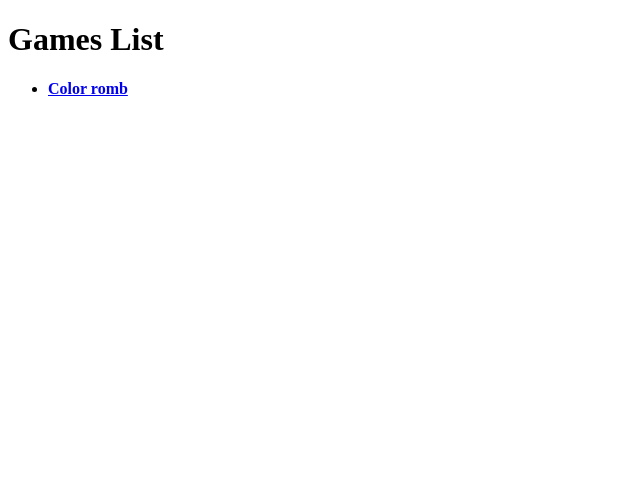
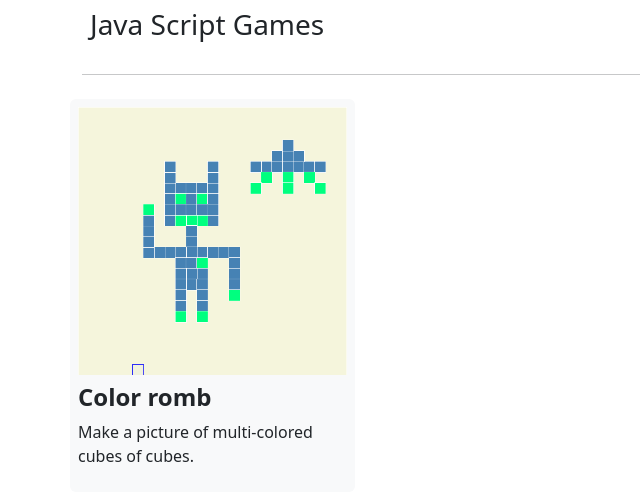
Before and after one commit to terechny/games.js, a plain HTML site: page index.html in a window 1280 px wide. Shown: the whole page, without its empty margins (0-640 px from the left). Drawn offline with nearby package versions, Linux system fonts and the light colour scheme.

Commit message:
some styles

```diff
--- a/index.html
+++ b/index.html
@@ -4,12 +4,31 @@
     <meta charset="UTF-8">
     <meta http-equiv="X-UA-Compatible" content="IE=edge">
     <meta name="viewport" content="width=device-width, initial-scale=1.0">
-    <title>Document</title>
+    <link href="https://cdn.jsdelivr.net/npm/bootstrap@5.2.3/dist/css/bootstrap.min.css" rel="stylesheet" integrity="sha384-rbsA2VBKQhggwzxH7pPCaAqO46MgnOM80zW1RWuH61DGLwZJEdK2Kadq2F9CUG65" crossorigin="anonymous">
+    <script src="https://cdn.jsdelivr.net/npm/bootstrap@5.2.3/dist/js/bootstrap.bundle.min.js" integrity="sha384-kenU1KFdBIe4zVF0s0G1M5b4hcpxyD9F7jL+jjXkk+Q2h455rYXK/7HAuoJl+0I4" crossorigin="anonymous"></script>
+    <title>Java Script Games</title>
 </head>
 <body>
-    <h1>Games List</h1>
-    <ul>
-        <li> <a href="./color_romb"> <b> Color romb </b>  </a> </li>
-    </ul>
+
+    <div class="container">
+        <div class="p-2 ">
+            <h3>Java Script Games</h3>
+        </div>
+        <hr>
+        <div class="row mt-4">
+            <div class="col-sm-3 bg-light rounded p-2">
+                <a href="./color_romb">
+                    <img src="./image/pic_1.png" alt="color romb" width="100%">
+                </a>
+                <h4 class="mt-2"> <b> Color romb </b>  </h4>
+
+                <p>
+                    Make a picture of multi-colored cubes of cubes.
+                </p>
+            </div>
+        </div>
+    </div>
+
+
 </body>
 </html>
```
Also changed, not shown: color_romb/index.html (+21 -4 lines), image/pic_1.png (added).
